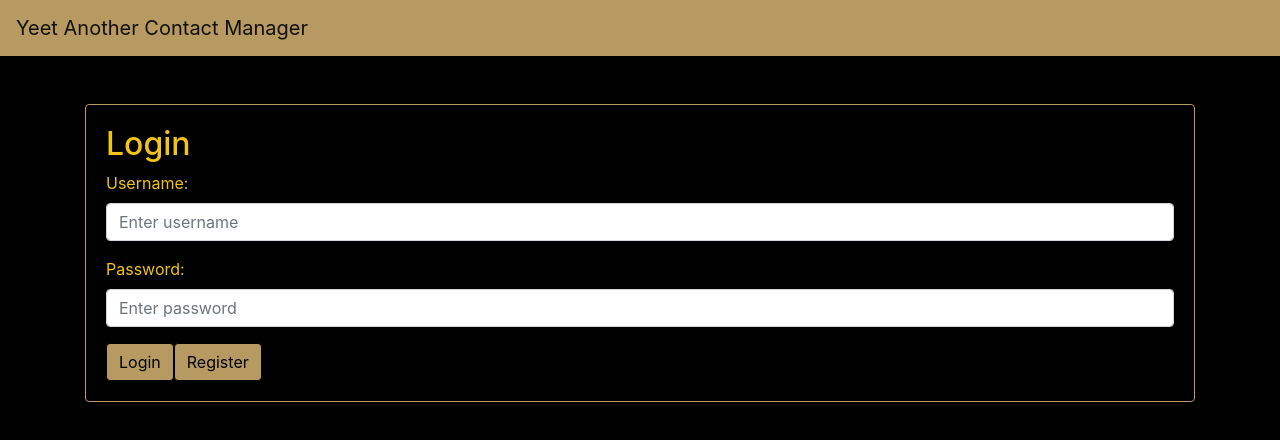
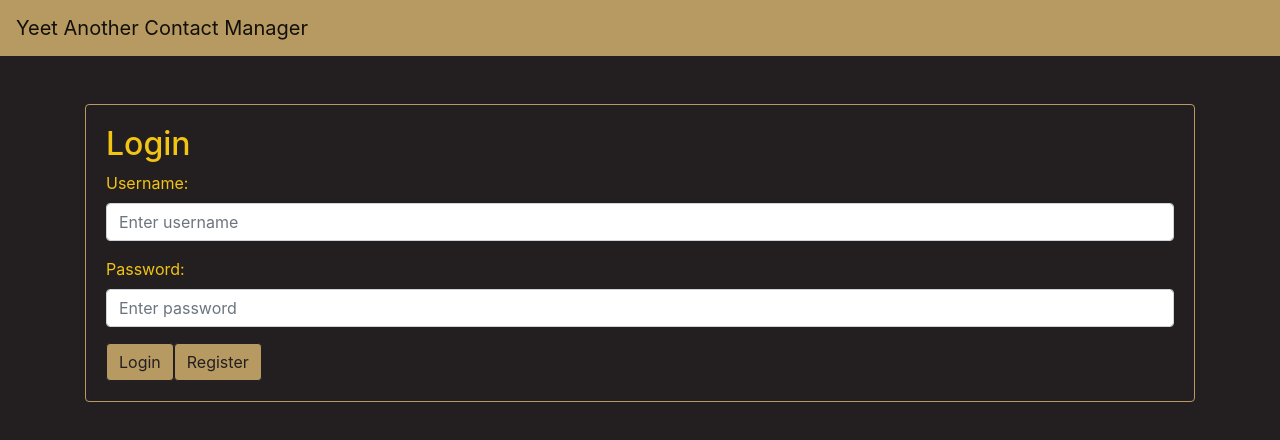
Before and after one commit to SauceMcFloss/ContactManager, a Vue app: page /contactshome in a window 1280 px wide. Shown: the top 440 px of the page. Built offline with nearby package versions, Linux system fonts and the light colour scheme.

Commit message:
Add files via upload

```diff
--- a/src/components/ContactsHome.vue
+++ b/src/components/ContactsHome.vue
@@ -1,6 +1,6 @@
 <template>
-    <div style="background-color:#000000; min-height:100vh;">
-        <b-navbar style="color:#000000; background-color:#B79A62; border-color:#000000;">
+    <div style="background-color:#231F20; min-height:100vh;">
+        <b-navbar style="color:#231F20; background-color:#B79A62; border-color:#231F20;">
             <b-navbar-brand>Yeet Another Contact Manager</b-navbar-brand>
             <b-navbar-nav class="ml-auto"></b-navbar-nav>
         </b-navbar>
@@ -8,7 +8,7 @@
         <b-container>
             <b-row>
                 <b-col>
-                    <b-card style="background-color:#000000; color:#F2C413; border-color:#B79A62;">
+                    <b-card style="background-color:#231F20; color:#F2C413; border-color:#B79A62;">
                     <b-form v-show="true" @submit="onSubmit">
                         <b-form-group id="firstnameGroup" label="First Name:" label-for="firstname">
                             <b-form-input id="firstname" type="text" v-model="form.firstname" required placeholder="First Name">
@@ -22,13 +22,13 @@
                             <b-form-input id="phonenumber" type="number" v-model="form.phonenumber" required placeholder="Phone Number">
                             </b-form-input>
                         </b-form-group>
-                        <b-button style="color:#000000; background-color:#B79A62; border-color:#000000;" type="submit" variant="primary">Add Contact</b-button>
+                        <b-button style="color:#231F20; background-color:#B79A62; border-color:#231F20;" type="submit" variant="primary">Add Contact</b-button>
                     </b-form>
                 </b-card>
                 </b-col>
                 <b-col>
                     <b-card-group>
-                        <b-card style="background-color:#000000; color:#F2C413; border-color:#B79A62;" header="<b>Contacts</b>">
+                        <b-card style="background-color:#231F20; color:#F2C413; border-color:#B79A62;" header="<b>Contacts</b>">
                             <b-list-group>
                                 <b-list-group-item v-for="(contact, index) in contacts" :key="contact.id">
                                     Name: {{contact.firstname}} {{contact.lastname}}
--- a/src/components/LoginForm.vue
+++ b/src/components/LoginForm.vue
@@ -1,12 +1,12 @@
 <template>
-<div style="background-color:#000000; min-height:100vh;">
-	<b-navbar style="color:#000000; background-color:#B79A62; border-color:#000000;">
+<div style="background-color:#231F20; min-height:100vh;">
+	<b-navbar style="color:#231F20; background-color:#B79A62; border-color:#231F20;">
 		<b-navbar-brand>Yeet Another Contact Manager</b-navbar-brand>
 		<b-navbar-nav class="ml-auto"></b-navbar-nav>
 	</b-navbar>
 	<br></br>
     <b-container>
-        <b-card style="background-color:#000000; border-color:#B79A62;">
+        <b-card style="background-color:#231F20; border-color:#B79A62;">
             <h2 style="color:#F2C413;">Login</h2>
             <b-form @submit="onSubmit" v-if="show">
             <b-form-group style="color:#F2C413;" id="username" label="Username:" label-for="username">
@@ -17,8 +17,8 @@
                 <b-form-input id="password" type="password" v-model="form.password" required placeholder="Enter password">
                 </b-form-input>
             </b-form-group>
-            <b-button style="color:#000000; background-color:#B79A62; border-color:#000000;" type="submit" variant="primary">Login</b-button>
-            <b-button style="color:#000000; background-color:#B79A62; border-color:#000000;" type="reset" variant="danger" @click="routeRegister()">Register</b-button>
+            <b-button style="color:#231F20; background-color:#B79A62; border-color:#231F20;" type="submit" variant="primary">Login</b-button>
+            <b-button style="color:#231F20; background-color:#B79A62; border-color:#231F20;" type="reset" variant="danger" @click="routeRegister()">Register</b-button>
             </b-form>
         </b-card>
     </b-container>
--- a/src/components/Register.vue
+++ b/src/components/Register.vue
@@ -1,12 +1,12 @@
 <template>
-<div style="background-color:#000000; min-height:100vh;">
-	<b-navbar style="color:#000000; background-color:#B79A62; border-color:#000000;">
+<div style="background-color:#231F20; min-height:100vh;">
+	<b-navbar style="color:#231F20; background-color:#B79A62; border-color:#231F20;">
 		<b-navbar-brand>Yeet Another Contact Manager</b-navbar-brand>
 		<b-navbar-nav class="ml-auto"></b-navbar-nav>
 	</b-navbar>
 	<br></br>
     <b-container>
-        <b-card style="background-color:#000000; border-color:#B79A62;">
+        <b-card style="background-color:#231F20; border-color:#B79A62;">
             <h2 style="color:#F2C413;">Register</h2>
             <b-form @submit="onSubmit" @reset="onReset" v-if="show">
                 <!-- <b-form-group id="emailaddress" label="Email Address:" label-for="emailaddress">
@@ -24,8 +24,8 @@
 
                     </b-form-input>
                 </b-form-group>
-                <b-button style="color:#000000; background-color:#B79A62; border-color:#000000;" type="submit" variant="primary">Register</b-button>
-                <b-button style="color:#000000; background-color:#B79A62; border-color:#000000;" type="reset" variant="danger">Reset</b-button>
+                <b-button style="color:#231F20; background-color:#B79A62; border-color:#231F20;" type="submit" variant="primary">Register</b-button>
+                <b-button style="color:#231F20; background-color:#B79A62; border-color:#231F20;" type="reset" variant="danger">Reset</b-button>
             </b-form>
         </b-card>
     </b-container>
```
